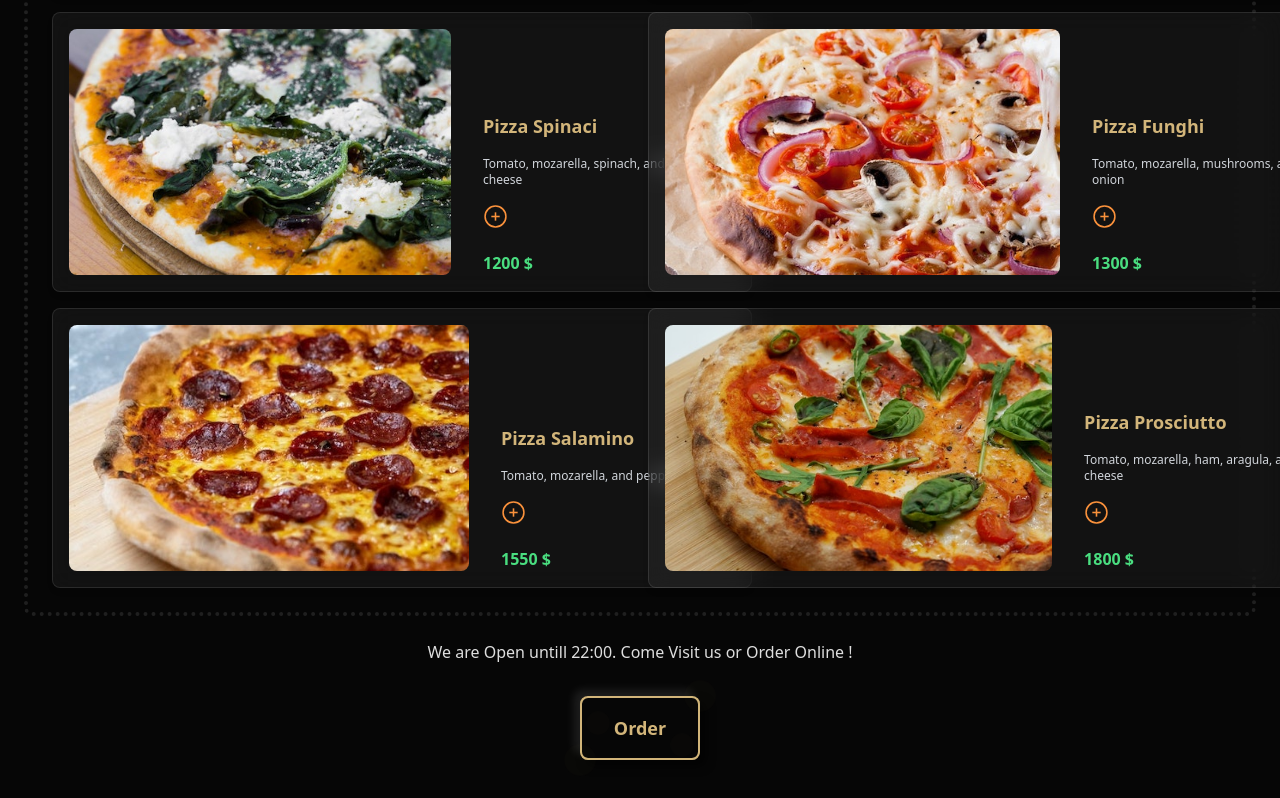
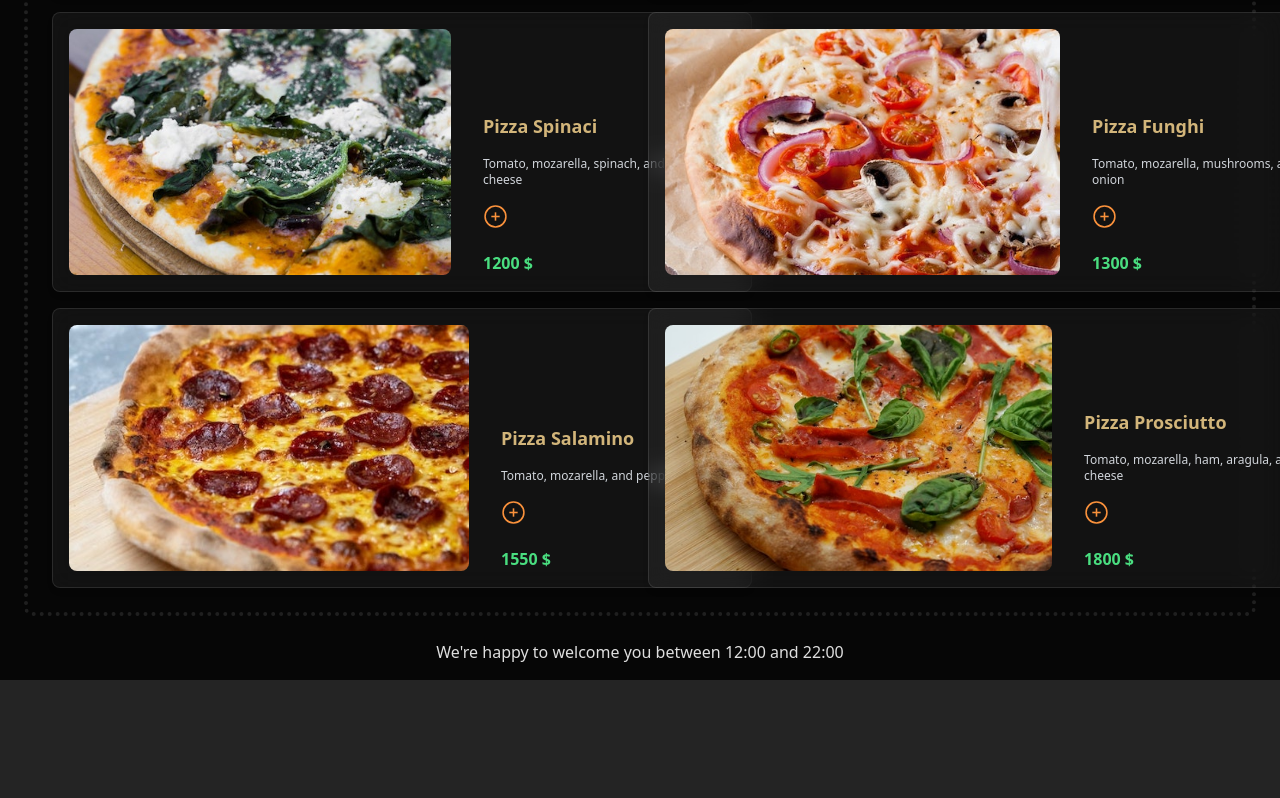
Before and after one commit to qhoncheh/-pizza-landing-react-, a React (Vite) app: page / in a window 1280 px wide. Shown: the part 608-1406 px from the top of the page. After the commit the page ends 1288 px from the top, so only its background shows below. Built offline with nearby package versions, Linux system fonts and the light colour scheme.

Commit message:
change footer's component

```diff
--- a/src/components/Footer/Footer.tsx
+++ b/src/components/Footer/Footer.tsx
@@ -2,19 +2,22 @@ import OrderBtn from "../custom/Buttons/order-btn";
 
 const Footer = () => {
   const hour = new Date().getHours();
-  const openHour = 10;
+  const openHour = 12;
   const closeHour = 22;
   const isOpen = hour >= openHour && hour < closeHour;
 
   return (
-    isOpen && (
-    <div className="flex flex-col gap-8 p-4">
-      <p className="text-center"> We are Open untill {closeHour}:00.  Come Visit us or Order Online !</p>
-      <div className="flex mb-6 justify-center">
-        <OrderBtn />
-      </div>
-    </div>
-  ))
+    <footer className="flex flex-col gap-8 p-4">
+      {isOpen ? (
+        <>
+          <p className="text-center"> We're Open untill {closeHour}:00.  Come Visit us or Order Online !</p>
+          <div className="flex mb-6 justify-center">
+            <OrderBtn />
+          </div>
+        </>
+      ) : <p className="text-center"> We're happy to welcome you between {openHour}:00 and {closeHour}:00 </p>}
+    </footer>
+  )
 };
 
 export default Footer;
--- a/src/components/Header/Header.tsx
+++ b/src/components/Header/Header.tsx
@@ -1,9 +1,9 @@
 const Header = () => {
   return (
-    <div>
+    <header>
       <div className="border-2 h-32 border-gray">vvvvv</div>
       <h3 className="text-[#D2B57A] p-4 font-bold text-3xl text-center">🍕 Pizza Co.</h3>
-    </div>
+    </header>
   )
 }
 
--- a/src/components/Menu/Menu.tsx
+++ b/src/components/Menu/Menu.tsx
@@ -3,9 +3,12 @@ import { pizzaData } from "./data"
 import Pizza from "./Pizza"
 
 const Menu = () => {
+    // const pizza = []
+    const numPizzas = pizzaData.length;
     return (
         <ul className="px-6">
             <SectionTitle className="text-slate-400" text="Our Menu" />
+            {numPizzas > 0 ? (
             <li className="grid grid-cols-2 gap-4 border-4 border-dotted w-full rounded-lg border-white/10 p-6">
                 {pizzaData.map((pizza, index) => (
                     <Pizza
@@ -13,11 +16,15 @@ const Menu = () => {
                         pic={pizza.pic}
                         name={pizza.name}
                         desc={pizza.desc}
-                        price={pizza.price}
-                    />
+                        price={pizza.price} />
                 ))}
-            </li>
-        </ul>
+                </li>
+                ) : (
+                 <p> We 're still working on our menu.Please come back later : </p>
+                )}
+
+            </ul>
+
   )
 }
 
```
